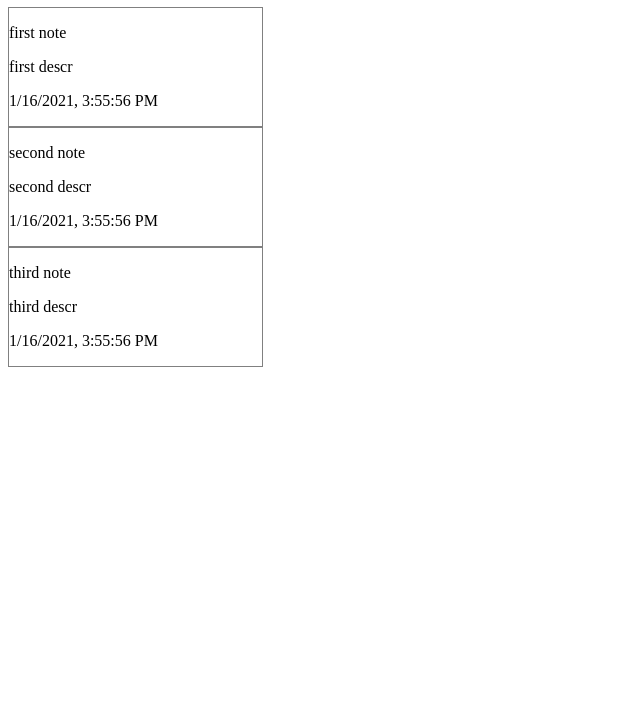
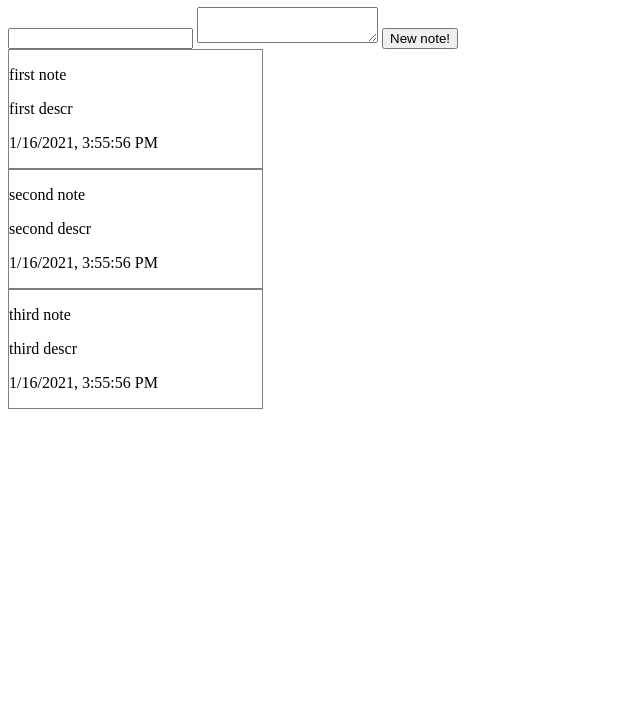
Before and after one commit to MaxLisyanskiy/node-crud-api, a plain HTML site: page index.html in a window 1280 px wide. Shown: the part 73-800 px from the top of the page, without its empty margins (0-640 px from the left). Drawn offline with nearby package versions, Linux system fonts and the light colour scheme.

Commit message:
new note

```diff
--- a/index.html
+++ b/index.html
@@ -11,6 +11,16 @@
 
     <div id="app">
         <h1>{{title}}</h1>
+
+        <!--new note-->
+        <div class="new-note">
+            <input v-model="note.title" type="text">
+            <textarea v-model="note.descr"></textarea>
+            <button @click="addNote">New note!</button>
+        </div>
+
+
+        <!--notes-->
         <div class="notes">
             <div class="note" v-for="(note, index) in notes" :key="index" style="border: 1px solid grey; width: 20%;">
                 <div class="note-header">
@@ -29,6 +39,10 @@
             el: '#app',
             data: {
                 title: 'Notes App',
+                note: {
+                    title: '',
+                    descr: ''
+                },
                 notes: [
                     {
                         title: "first note",
@@ -46,7 +60,17 @@
                         date: new Date(Date.now()).toLocaleString()
                     }
                 ]
+            },
+            methods: {
+                addNote() {
+                    let {title, descr} = this.note;
 
+                    this.notes.push({
+                        title,
+                        descr,
+                        date: new Date(Date.now()).toLocaleString()
+                    })
+                }
             }
         })
 
```
